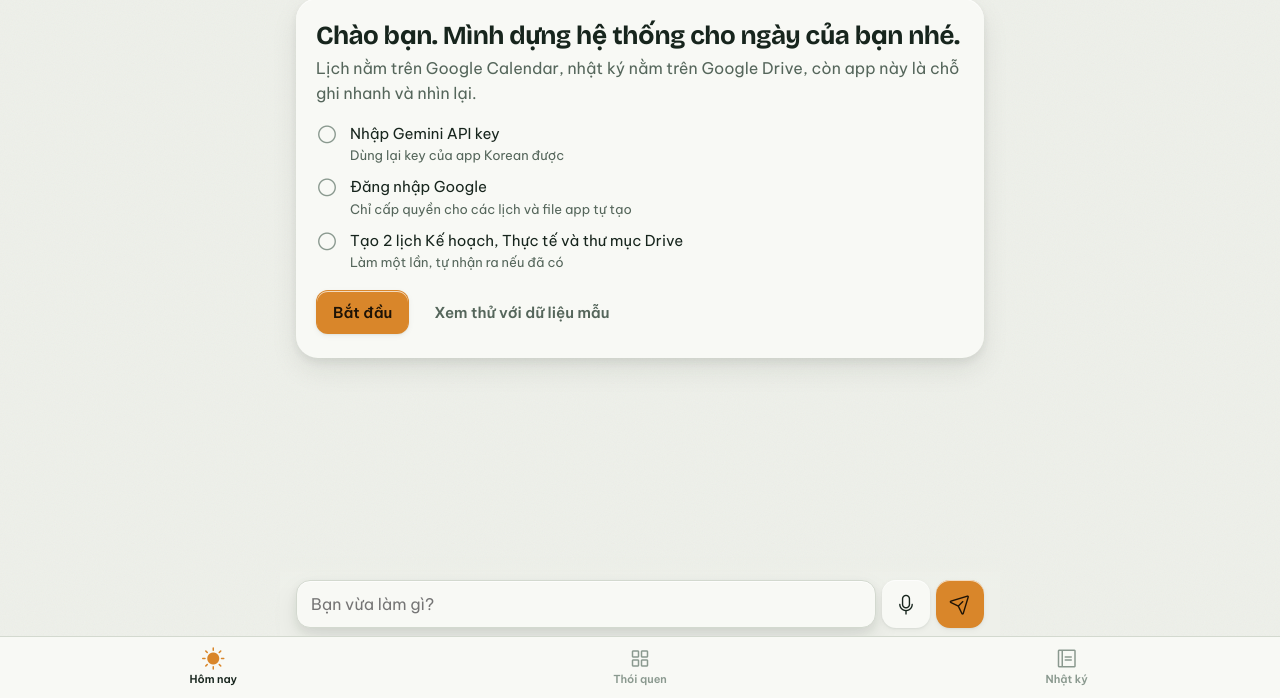
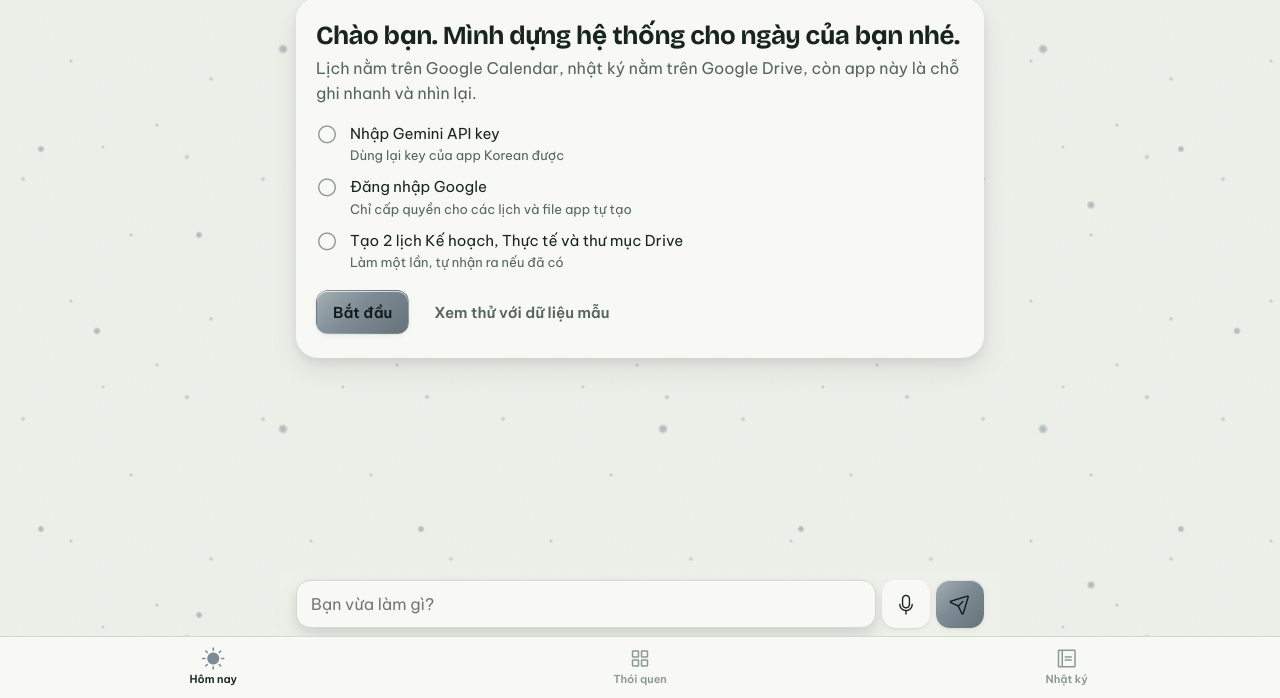
Before and after one commit to pevien/Still-life, a plain HTML site: page index.html in a window 1280 px wide. Shown: the part 102-800 px from the top of the page. Drawn offline with nearby package versions, Linux system fonts and the light colour scheme.

Commit message:
Update style

```diff
--- a/styles.css
+++ b/styles.css
@@ -1,4 +1,4 @@
-/* Still life · deep forest, bone, amber. Mobile first. */
+/* Still life · deep forest, bone, silver. Mobile first. */
 :root {
   --canvas: #EEF0EA;
   --surface: #F8F9F5;
@@ -7,9 +7,9 @@
   --ink: #17251D;
   --ink-soft: #55665B;
   --ink-faint: #8A998F;
-  --accent: #D9862A;
-  --accent-ink: #1E1306;
-  --accent-soft: #F4DDBE;
+  --accent: #7D8B94;
+  --accent-ink: #11191D;
+  --accent-soft: #DDE2E5;
   --good: #3F8A55;
   --min: #A9C9A2;
   --miss: #E7C9BF;
@@ -36,9 +36,9 @@
     --ink: #E8ECE2;
     --ink-soft: #A3B3A7;
     --ink-faint: #6E8075;
-    --accent: #F0A647;
-    --accent-ink: #1A1105;
-    --accent-soft: #3A2A14;
+    --accent: #C7CFD4;
+    --accent-ink: #11191D;
+    --accent-soft: #263037;
     --good: #5DB273;
     --min: #2F5A3A;
     --miss: #4A2D27;
@@ -53,9 +53,10 @@
 
 * { box-sizing: border-box; }
 html { -webkit-text-size-adjust: 100%; }
+html { background: var(--canvas); }
 body {
   margin: 0; min-height: 100dvh;
-  background: var(--canvas); color: var(--ink);
+  background: transparent; color: var(--ink);
   font: 400 16px/1.55 var(--f-text);
   -webkit-font-smoothing: antialiased;
   -webkit-tap-highlight-color: transparent;
@@ -162,7 +163,7 @@ main { max-width: 720px; margin: 0 auto; padding: 0 var(--gutter); }
   margin-top: 12px; width: 100%;
   display: flex; align-items: center; gap: 12px; text-align: left;
   padding: 12px 14px; border-radius: var(--r); border: 1px dashed var(--line);
-  background: transparent; color: var(--ink-soft); font-size: 14px;
+  background: var(--canvas); color: var(--ink-soft); font-size: 14px;
 }
 .unwell-toggle i { font-size: 22px; color: var(--rest); }
 .unwell-toggle b { color: var(--ink); font-weight: 600; display: block; }
@@ -389,6 +390,53 @@ body.no-dock .toast { bottom: calc(var(--tabs-h) + var(--safe-b) + 16px); }
   .chips { grid-template-columns: repeat(4, 1fr); }
   .top__title { font-size: 36px; }
 }
+/* ---------- Bầu trời sao: nền lấp lánh + ánh bạc ---------- */
+:root { --star: rgb(125 139 148 / .5); --star-2: rgb(125 139 148 / .3); --sheen: rgb(255 255 255 / .55); }
+@media (prefers-color-scheme: dark) { :root { --star: rgb(236 241 244 / .95); --star-2: rgb(226 232 236 / .55); --sheen: rgb(255 255 255 / .7); } }
+body::before, body::after {
+  content: ""; position: fixed; inset: 0; z-index: -1; pointer-events: none;
+}
+/* lớp sao tĩnh, nhỏ li ti */
+body::before {
+  background-image:
+    radial-gradient(circle at 23px 41px, var(--star-2) 0 1.1px, transparent 2.6px),
+    radial-gradient(circle at 131px 97px, var(--star-2) 0 0.9px, transparent 2.2px),
+    radial-gradient(circle at 187px 19px, var(--star-2) 0 1.2px, transparent 2.9px),
+    radial-gradient(circle at 71px 163px, var(--star-2) 0 0.9px, transparent 2.2px),
+    radial-gradient(circle at 211px 181px, var(--star-2) 0 1.1px, transparent 2.6px),
+    radial-gradient(circle at 157px 227px, var(--star-2) 0 0.9px, transparent 2.2px),
+    radial-gradient(circle at 103px 9px, var(--star-2) 0 0.8px, transparent 1.9px);
+  background-size: 240px 240px;
+}
+/* lớp sao to hơn, nhấp nháy chậm */
+body::after {
+  background-image:
+    radial-gradient(circle at 97px 53px, var(--star) 0 1.7px, transparent 4.1px),
+    radial-gradient(circle at 283px 151px, var(--star) 0 2.2px, transparent 5.3px),
+    radial-gradient(circle at 41px 251px, var(--star) 0 1.6px, transparent 3.8px),
+    radial-gradient(circle at 331px 307px, var(--star) 0 1.9px, transparent 4.6px),
+    radial-gradient(circle at 199px 337px, var(--star) 0 1.6px, transparent 3.8px);
+  background-size: 380px 380px;
+  animation: twinkle 5s ease-in-out infinite alternate;
+}
+@keyframes twinkle { from { opacity: .45; } to { opacity: 1; } }
+
+/* nút chính: ánh bạc kim loại + vệt sáng lướt qua thỉnh thoảng */
+.btn--primary, .dock__send {
+  background: linear-gradient(135deg, color-mix(in srgb, var(--accent) 70%, #fff) 0%, var(--accent) 45%, color-mix(in srgb, var(--accent) 82%, #000) 100%);
+  position: relative; overflow: hidden; isolation: isolate;
+}
+.btn--primary::after, .dock__send::after {
+  content: ""; position: absolute; inset: 0; z-index: -1; pointer-events: none;
+  background: linear-gradient(115deg, transparent 35%, var(--sheen) 50%, transparent 65%);
+  transform: translateX(-120%); animation: sheen 6s var(--ease) infinite;
+}
+@keyframes sheen { 0%, 70% { transform: translateX(-120%); } 100% { transform: translateX(120%); } }
+
+/* ngọn lửa chuỗi ngày → lấp lánh nhẹ */
+.streak b i { animation: glint 2.8s ease-in-out infinite; }
+@keyframes glint { 0%, 100% { filter: drop-shadow(0 0 0 transparent); } 50% { filter: drop-shadow(0 0 5px var(--accent)); } }
+
 @media (prefers-reduced-motion: reduce) {
   *, *::before, *::after { animation-duration: .01ms !important; animation-iteration-count: 1 !important; transition-duration: .01ms !important; }
 }
--- a/sw.js
+++ b/sw.js
@@ -1,5 +1,5 @@
 // Still life · service worker: cache app shell, network for Google/Gemini
-const V = "still-life-v1";
+const V = "still-life-v4";
 const SHELL = ["./", "index.html", "styles.css", "app.js", "manifest.webmanifest", "icon.svg", "icon-192.png", "icon-512.png"];
 self.addEventListener("install", e => { e.waitUntil(caches.open(V).then(c => c.addAll(SHELL)).then(() => self.skipWaiting())); });
 self.addEventListener("activate", e => { e.waitUntil(caches.keys().then(ks => Promise.all(ks.filter(k => k !== V).map(k => caches.delete(k)))).then(() => self.clients.claim())); });
```
Also changed, not shown: icon-192.png, icon-512.png, icon.svg.
